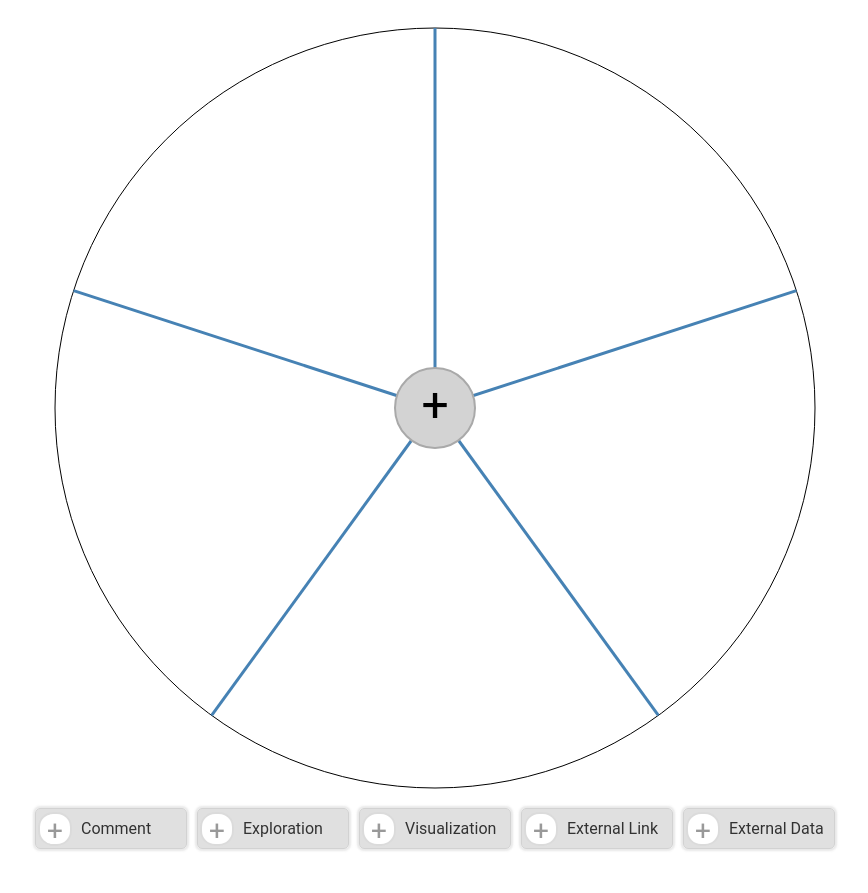
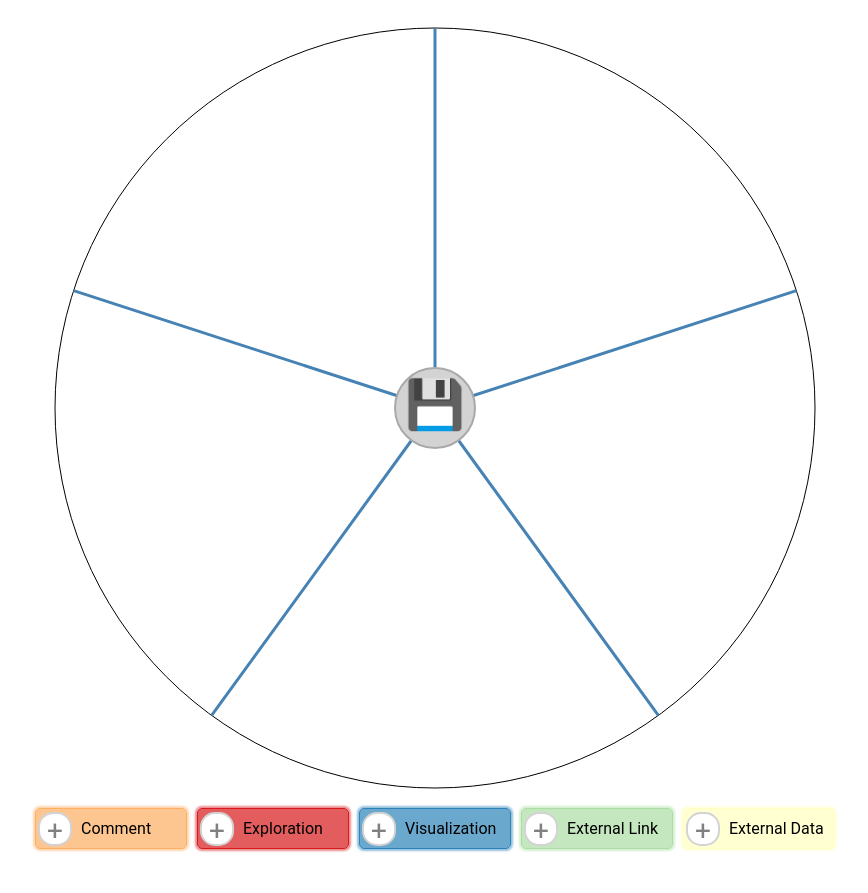
Before and after one commit to ResidentMario/data-graphs, a React app: page / in a window 1280 px wide. Shown: the whole page, without its empty margins (205-1073 px from the left). Built offline with nearby package versions, Linux system fonts and the light colour scheme.

Commit message:
Some more tweaks before working on database node def.

```diff
--- a/index.css
+++ b/index.css
@@ -26,7 +26,7 @@
     fill: #eee;
     cursor: pointer;
 }
-.database-node-circle-todo-label {
+.database-node-circle-label {
     font-size: 48px;
     font-family: Roboto, sans-serif;
     color: darkgray;
--- a/src/containers/app.js
+++ b/src/containers/app.js
@@ -28,11 +28,11 @@ class App extends Component {
                 'external data': []
             },
             'count_contents': 0,
-            'database_defined': false,
+            'database_defined': true,
             // null if no form is open, @type if one is.
             'form_open': null,
             'form_contents': {},
-            'database_definition': {}
+            'dataset_definition': null
         }
     }
 
@@ -74,6 +74,12 @@ class App extends Component {
             );
         };
 
+        const onClickDatabaseNode = () => {
+            if (!this.state.database_defined) {
+                this.setState(Object.assign({}, this.state, {form_open: 'dataset'}));
+            }
+        };
+
         let form = (this.state.form_open) ?
             <Form type={this.state.form_open}
                   form_contents={this.state.form_contents}
@@ -96,6 +102,7 @@ class App extends Component {
                             contents={this.state.contents}
                             database_defined={this.state.database_defined}
                             count_contents={this.state.count_contents}
+                            onClickDatabaseNode={onClickDatabaseNode}
                         />
                     </div>
                     <div className={"footer-frame"}>
--- a/src/containers/form.js
+++ b/src/containers/form.js
@@ -17,8 +17,10 @@ class Form extends Component {
             c = <p><span className="form-label-emph">Visualizations</span> are graphics created using a dataset. A good visualization provides a clear, interpretable result about one or more features of a dataset.</p>
         } else if (this.props.type === "external link") {
             c = <p><span className="form-label-emph">External links</span> point to additional resources (not explorations or visualizations) useful for interpreting a dataset. A good example of an external link might be a document describing where the data came from and how it was collected.</p>
-        } else {
+        } else if (this.props.type === "external data") {
             c = <p><span className="form-label-emph">External data</span> are links to other datasets which may be useful in analyzing this one. Good external data include so-called "support datasets": simple datasets which, whilst not very useful on their own, can help contextualize more complex ones.</p>
+        } else {  // dataset
+            c = "";
         }
 
         let submit_button_active = false;
--- a/src/containers/formfill.js
+++ b/src/containers/formfill.js
@@ -53,6 +53,8 @@ class FormFill extends Component {
 
         if (this.props.type === "comment") {
             return formFactory(true, true, false);
+        } else if (this.props.type === "dataset") {
+            return formFactory(true, false, true)
         } else {
             return formFactory(true, false, true);
         }
--- a/src/containers/graph.js
+++ b/src/containers/graph.js
@@ -73,21 +73,14 @@ class Graph extends Component {
             .classed("database-node-circle-todo", this.props.database_defined)
             .classed("database-node-circle-initialized", !this.props.database_defined);
 
-        if (!this.props.database_defined) {
-            viz.append("text")
-                .attr("x", 0)
-                .attr("y", 0)
-                .classed("database-node-circle-todo-label", true)
-                .attr("text-anchor", "middle")
-                .attr("alignment-baseline", "middle")
-                .text('+');
-        }
-
-        if (this.props.database_defined) {
-            // TODO: pass in a database icon.
-        } else {
-            // TODO: pass in a plus icon.
-        }
+        let dataset_defined_circle_text = this.props.database_defined ? '💾' : '+';
+        viz.append("text")
+            .attr("x", 0)
+            .attr("y", 0)
+            .classed("database-node-circle-label", true)
+            .attr("text-anchor", "middle")
+            .attr("alignment-baseline", "middle")
+            .text(dataset_defined_circle_text);
 
         for (let cls of Object.keys(this.props.contents)) {
 
```
